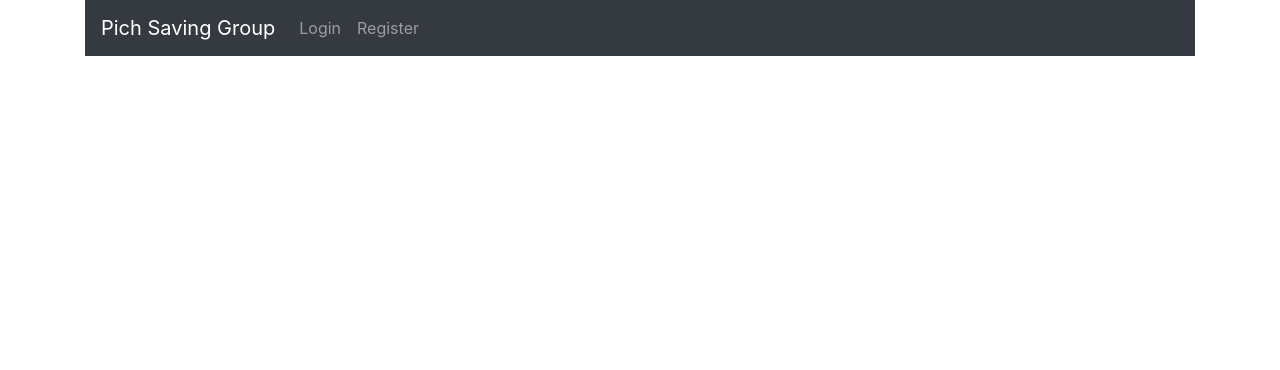
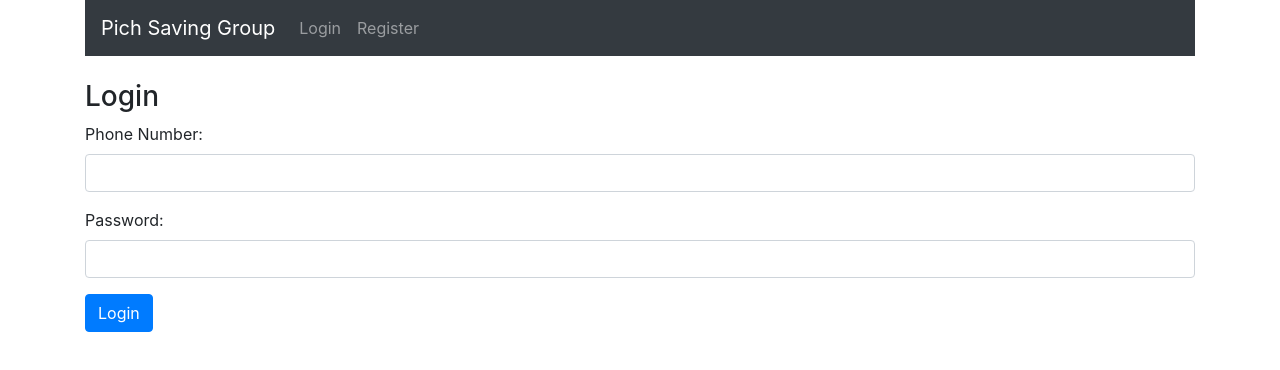
Before and after one commit to PechSG/api, a React (Create React App) app in the folder client/: page /login in a window 1280 px wide. Shown: the top 370 px of the page. Built offline with nearby package versions, Linux system fonts and the light colour scheme; no server answers.

Commit message:
Navbar Bug Fix - Change Login Directory from "/create" to "/login"

```diff
--- a/client/src/App.js
+++ b/client/src/App.js
@@ -17,7 +17,7 @@ function App() {
       <br/>
       <Route path="/" exact component={ExercisesList} />
       <Route path="/edit/:id" component={EditExercise} />
-      <Route path="/create" component={CreateExercise} />
+      <Route path="/login" component={CreateExercise} />
       <Route path="/user" component={CreateUser} />
       <Route path="/register" component={RegisterUser} />
       </div>
--- a/client/src/components/create-exercise.component.js
+++ b/client/src/components/create-exercise.component.js
@@ -97,7 +97,7 @@ export default class LoginUser extends Component {
         </div>
         <div className="form-group">
             <label>Password: </label>
-            <input  type="password"
+            <input type="password"
                 required
                 className="form-control"
                 value={this.state.password}
--- a/client/src/components/navbar.component.js
+++ b/client/src/components/navbar.component.js
@@ -13,7 +13,7 @@ export default class Navbar extends Component {
           <Link to="/" className="nav-link">Exercises</Link>
           </li> */}
           <li className="navbar-item">
-          <Link to="/create" className="nav-link">Login</Link>
+          <Link to="/login" className="nav-link">Login</Link>
           </li>
           <li className="navbar-item">
           <Link to="/register" className="nav-link" >Register</Link>
```
